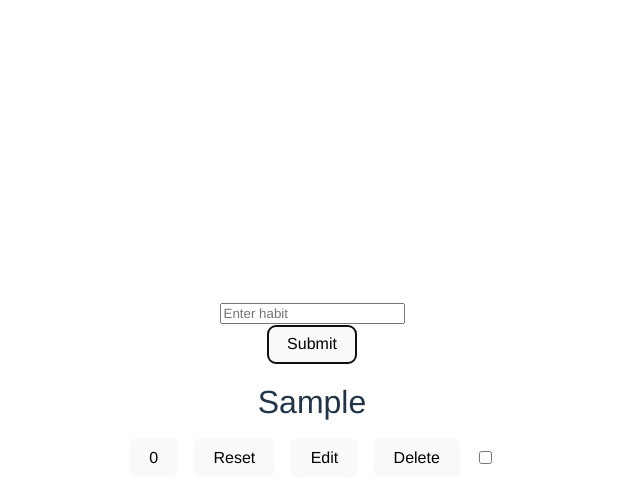
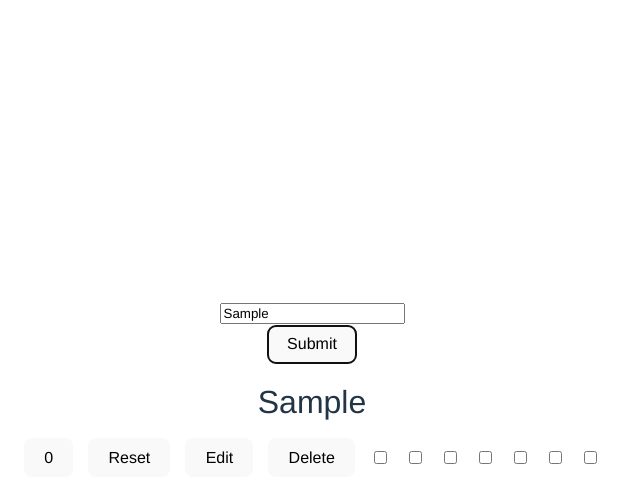
Before and after one commit to Rajat-web-server/Habit_tracker, a React (Vite) app in the folder Habit Tracker/: page / in a window 1280 px wide. Both pictures are taken after typing "Sample" into the empty fields and a click on the button "Submit". Shown: the top 502 px of the page, without its empty margins (328-968 px from the left). Built offline with nearby package versions, Linux system fonts and the light colour scheme.

Commit message:
Provide dynamic checkbox along  with immutable array update and immutable state update

```diff
--- a/Habit Tracker/src/App.jsx
+++ b/Habit Tracker/src/App.jsx
@@ -13,17 +13,18 @@ function App() {
     return storedHabit ? JSON.parse(storedHabit) : [];
   });
 
+
   const Submit = () => {
     if (!habit.trim()) return;
     const newHabit = {
       id: now.toLocaleString(),
       title: habit,
       counter: 0,
-      checked: false,
+      checked: Array(7).fill(false),
       completionDate: [],
     };
     sethabitList([...habitList, newHabit]); //immutable state updates
-    setHabit("");
+
   };
 
   const updateHabit = (index, newValue) => {
--- a/Habit Tracker/src/components/habit_item.jsx
+++ b/Habit Tracker/src/components/habit_item.jsx
@@ -2,7 +2,7 @@ import { useState, useEffect } from "react";
 
 import "./habit_item.css";
 
-export const Habititem = ({ habit, index, updateHabit, deleteHabit,now }) => {
+export const Habititem = ({ habit, index, updateHabit, deleteHabit, now }) => {
   const [isEditing, setIsEditing] = useState(false);
 
   const [editHabit, setEditHabit] = useState(habit.title);
@@ -12,19 +12,21 @@ export const Habititem = ({ habit, index, updateHabit, deleteHabit,now }) => {
   }, [habit]);
 
   // TOGGLE CHECKBOX
-  const checked = () => {
+  const checked = (dayIndex) => {
+    const updatedCheck=[...habit.checked]
+    updatedCheck[dayIndex]=!updatedCheck[dayIndex]
+
     const updatedHabit = {
       ...habit,
 
-      checked: !habit.checked,
+      checked:updatedCheck,
 
-      completionDate: !habit.checked? [...habit.completionDate,now.toLocaleString()]:
-      habit.completionDate,
+      completionDate: updatedCheck[dayIndex]
+        ? [...habit.completionDate, now.toLocaleString()]
+        : habit.completionDate,
 
-      counter: !habit.checked ? habit.counter + 1 : habit.counter,
+      counter: updatedCheck[dayIndex] ? habit.counter + 1 : habit.counter,
     };
-
-
 
     updateHabit(index, updatedHabit);
   };
@@ -36,7 +38,7 @@ export const Habititem = ({ habit, index, updateHabit, deleteHabit,now }) => {
 
       counter: 0,
 
-      checked: false,
+      checked: Array(7).fill(false),
     };
 
     updateHabit(index, updatedHabit);
@@ -89,14 +91,18 @@ export const Habititem = ({ habit, index, updateHabit, deleteHabit,now }) => {
         <button onClick={edit}>Edit</button>
 
         <button onClick={delete_}>Delete</button>
-          {/* {
-      [...Array(7)].map((_, index) => {
-        date.getDate(index);
-
-        return <button key={index}>✓</button>;
-      })
-    } */}
-        <input type="checkbox" checked={habit.checked} onChange={checked} />
+        {[...Array(7)].map((_, dayIndex) => {
+          // now.getDate(index);
+          // console.log("Error");
+          return (
+            <input
+              key={dayIndex}
+              type="checkbox"
+              checked={habit.checked[dayIndex]}
+              onChange={()=>checked(dayIndex)}
+            />
+          );
+        })}
       </div>
     </div>
   );
```
